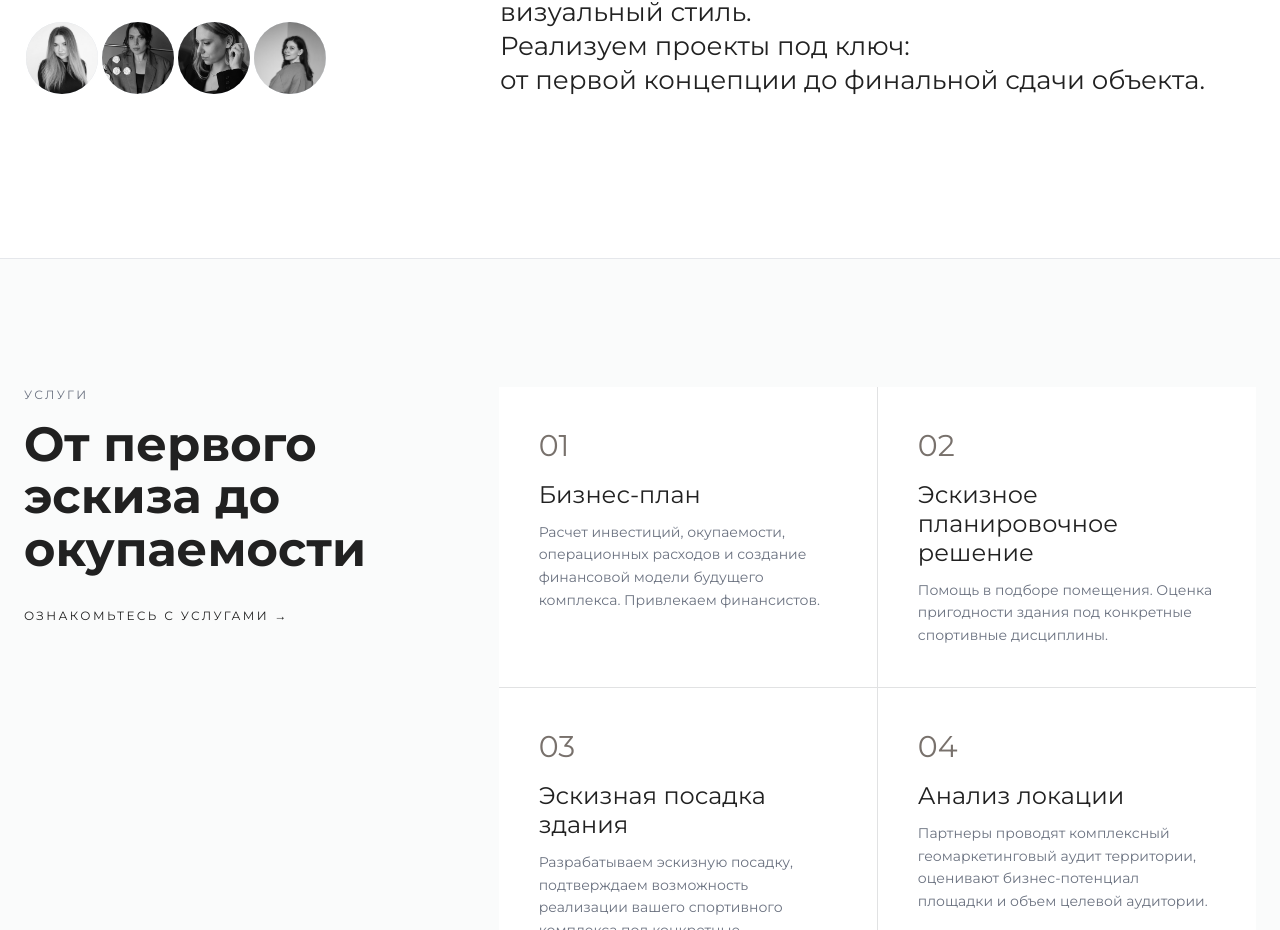
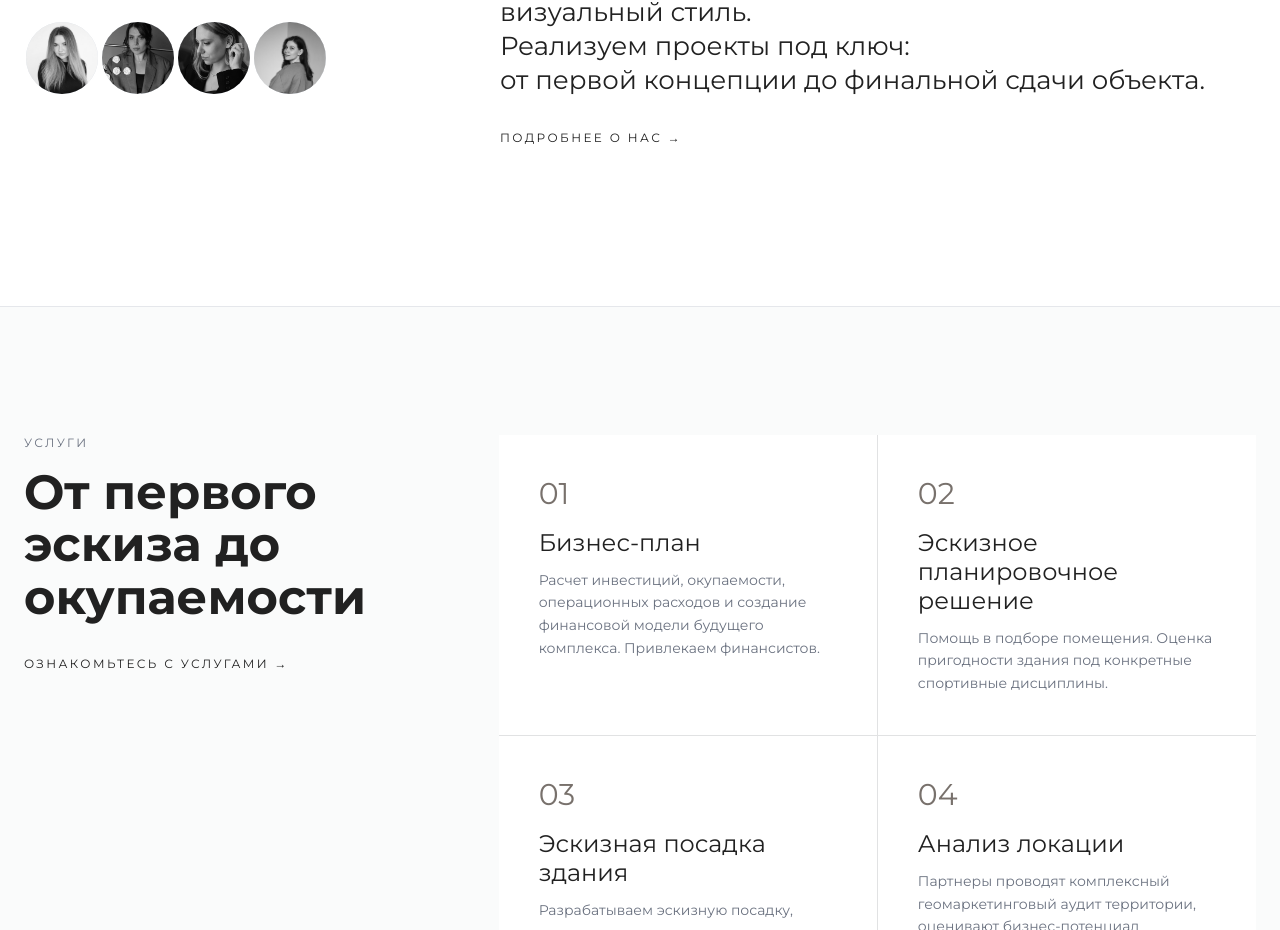
Before and after one commit to Ta1ksist/EL-ART-Sport-Web-Site, a Next.js app: page / in a window 1280 px wide. Shown: the part 1099-2029 px from the top of the page. Built offline with nearby package versions, Linux system fonts and the light colour scheme; a web font is replaced by a local one.

Commit message:
fix: add link in main intro component

```diff
--- a/components/mainIntro/intro.module.css
+++ b/components/mainIntro/intro.module.css
@@ -78,6 +78,35 @@
   text-align: left;
 }
 
+.link {
+  display: inline-flex;
+  margin-top: 2rem;
+  font-size: 12px;
+  letter-spacing: 0.2em;
+  text-transform: uppercase;
+  text-decoration: none;
+  color: inherit;
+  position: relative;
+}
+
+.link::after {
+  content: '';
+  position: absolute;
+  width: 100%;
+  transform: scaleX(0);
+  height: 1px;
+  bottom: -2px;
+  left: 0;
+  background-color: currentColor;
+  transform-origin: bottom right;
+  transition: transform 0.25s ease-out;
+}
+
+.link:hover::after {
+  transform: scaleX(1);
+  transform-origin: bottom left;
+}
+
 @media (min-width: 640px) {
   .description {
     font-size: 1.4rem;
--- a/components/mainIntro/intro.tsx
+++ b/components/mainIntro/intro.tsx
@@ -1,5 +1,6 @@
 import Image from "next/image";
 import styles from "./intro.module.css";
+import Link from "next/link";
 import { TEAM } from "@/lib/team";
 
 export default function Intro() {
@@ -44,6 +45,9 @@ export default function Intro() {
             <br/>
             от первой концепции до финальной сдачи объекта.
           </p>
+           <Link href="/AboutUs" className={styles.link}>
+            Подробнее о нас →
+          </Link>
         </div>
 
       </div>
```
